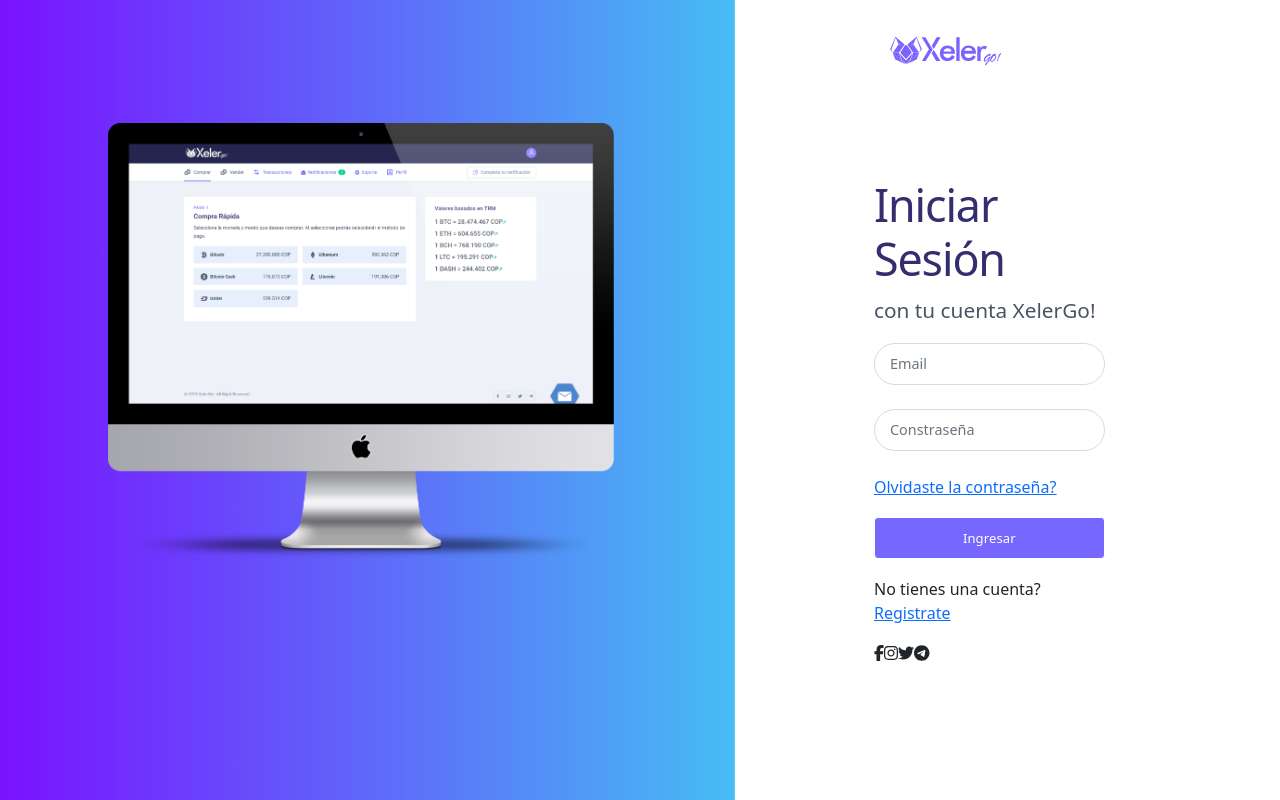
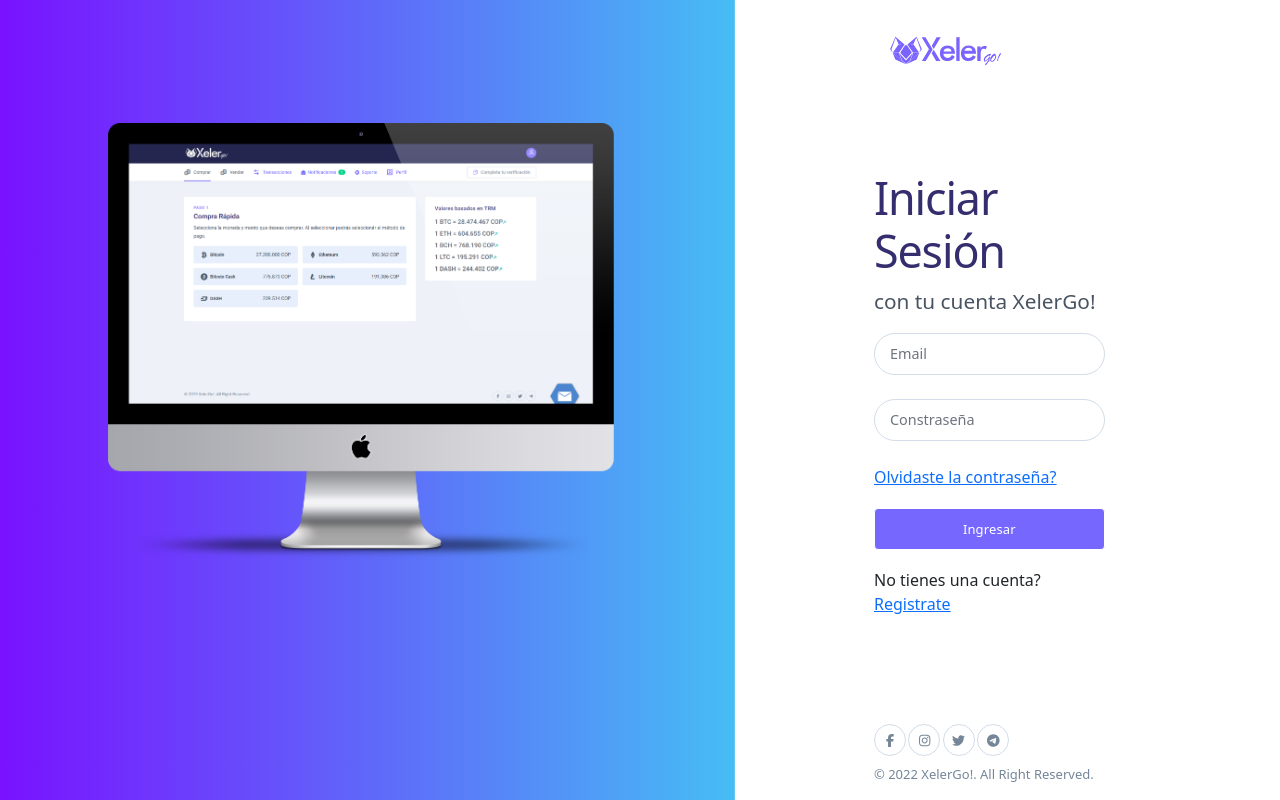
Before and after one commit to jmguerrero95/xeler_frontNew, a Vue app: page /login in a window 1280 px wide. Built offline with nearby package versions, Linux system fonts and the light colour scheme.

Commit message:
Agregador redes sociales como componente reutilizable, uso de flex para corregir posicionamientos y detalles de estabilidad

```diff
--- /dev/null
+++ b/src/components/RedesSociales.vue
@@ -0,0 +1,45 @@
+<template>
+    <div>
+        <div>
+            <a href="#"><font-awesome-icon icon="fa-brands fa-facebook-f"/></a>
+            <a href="#" class="margen"><font-awesome-icon icon="fa-brands fa-instagram"/></a>
+            <a href="#" class="margen"><font-awesome-icon icon="fa-brands fa-twitter"/></a>
+            <a href="#" class="margen"><font-awesome-icon icon="fa-brands fa-telegram-plane"/></a>
+        </div>
+        <br/>
+        <div id="copyright"><p>© 2022 XelerGo!. All Right Reserved.</p></div>
+    </div>
+</template>
+
+<script>
+export default {
+    name: 'RedesSociales',
+    components:{
+        //VueTyper,
+        //Money,
+        //Loading
+    },
+}
+</script>
+<style scoped>
+    a{
+        font-size: 13px;
+        display: block;
+        text-align: center;
+        width: 32px;
+        line-height: 30px;
+        border-radius: 50%;
+        color: #758698;
+        border: 1px solid #d2dde9;
+        float: left;
+    }
+    .margen{
+        margin-left: 1%;
+    }
+    #copyright{
+        font-size: 13px;
+        color: #758698;
+        margin-top: 7%;
+    }
+
+</style>
--- a/src/views/Register.vue
+++ b/src/views/Register.vue
@@ -34,7 +34,11 @@
                     <!--<input class="form-control input_style" type="text" placeholder="Constraseña">-->
                     <BotonGenerico texto="Crear cuenta" class="boton"></BotonGenerico>
                     <!--<button type="submit" class="btn btn-primary btn-block">Ingresar</button>-->
-                    <p class="">Ya tienes cuenta?<router-link to="/login"><a href="#">Inicia sesión</a></router-link></p>
+                    <p class="">Ya tienes cuenta?<router-link to="/login"><a href="#"> Inicia sesión</a></router-link></p>
+                    <br/>
+                    <div>
+                        <RedesSociales></RedesSociales>
+                    </div>
                 </div>
                 <div class="col-3">
 
@@ -49,6 +53,7 @@
     import ImgLogin from "@/components/Img-login.vue";
     import InputGenerico from "@/components/Input-generico.vue";
     import BotonGenerico from "@/components/Boton-generico";
+    import RedesSociales from "@/components/RedesSociales";
   /* eslint-disable */
 export default {
     name: 'Register',
@@ -56,6 +61,7 @@ export default {
         ImgLogin,
         InputGenerico,
         BotonGenerico,
+        RedesSociales
         //VueTyper,
         //Money,
         //Loading
--- a/src/views/Reset.vue
+++ b/src/views/Reset.vue
@@ -6,8 +6,11 @@
                 <div class=col-3>
 
                 </div>
-                <div class="col-6">
+                <div class="col-6 contenido">
+                    <div>
                         <img src="@/assets/xeler_go.svg" class="img-fluid logo">
+                    </div>
+                    <div>
                         <h2 class="cabecera">Recupera la contraseña</h2>
                         <p class="parrafo">de tu cuenta XelerGo!</p>
                         <InputGenerico type="text" placeholder="Email"></InputGenerico>
@@ -18,6 +21,10 @@
                         <BotonGenerico texto="Ingresar" class="boton"></BotonGenerico>
                         <!--<button type="submit" class="btn btn-primary btn-block">Ingresar</button>-->
                         <p class="">No tienes una cuenta? <router-link to="/register"><a href="#">Registrate</a></router-link></p>
+                    </div>
+                    <div>
+                        <RedesSociales></RedesSociales>
+                    </div>
                 </div>
                 <div class="col-3">
 
@@ -32,6 +39,7 @@
     import ImgLogin from "@/components/Img-login.vue";
     import InputGenerico from "@/components/Input-generico.vue";
     import BotonGenerico from "@/components/Boton-generico";
+    import RedesSociales from "@/components/RedesSociales";
   /* eslint-disable */
 export default {
     name: 'Reset',
@@ -39,6 +47,7 @@ export default {
         ImgLogin,
         InputGenerico,
         BotonGenerico,
+        RedesSociales
         //VueTyper,
         //Money,
         //Loading
@@ -51,6 +60,12 @@ export default {
 }
 </script>
 <style scoped>
+    .contenido{
+        min-height: 100vh;
+        display: flex;
+        flex-direction: column;
+        justify-content: space-between;
+    }
     .boton{
         margin-top: 8%;
         margin-bottom: 8%;
@@ -81,7 +96,7 @@ export default {
         letter-spacing: -0.025em;
         color: #342d6e;
         line-height: 1.2;
-        margin-top: 43%;
+        /*margin-top: 43%;*/
     }
     .parrafo{
         display: block;
--- a/src/views/login.vue
+++ b/src/views/login.vue
@@ -6,8 +6,11 @@
                 <div class=col-3>
 
                 </div>
-                <div class="col-6">
+                <div class="col-6 contenido">
+                    <div>
                         <img src="@/assets/xeler_go.svg" class="img-fluid logo">
+                    </div>
+                    <div>
                         <h2 class="cabecera">Iniciar Sesión
                         </h2>
                         <p class="parrafo">con tu cuenta XelerGo!</p>
@@ -21,10 +24,11 @@
                         <router-link to="/dashboard"><BotonGenerico texto="Ingresar" class="boton"></BotonGenerico></router-link>
                         <!--<button type="submit" class="btn btn-primary btn-block">Ingresar</button>-->
                         <p class="">No tienes una cuenta? <router-link to="/register"><a href="#">Registrate</a></router-link></p>
-                    <font-awesome-icon icon="fa-brands fa-facebook-f" />
-                    <font-awesome-icon icon="fa-brands fa-instagram" />
-                    <font-awesome-icon icon="fa-brands fa-twitter" />
-                    <font-awesome-icon icon="fa-brands fa-telegram-plane" />
+                    </div>
+                    <div>
+                        <RedesSociales></RedesSociales>
+                    </div>
+
                 </div>
                 <div class="col-3">
 
@@ -39,6 +43,7 @@
     import ImgLogin from "@/components/Img-login.vue";
     import InputGenerico from "@/components/Input-generico.vue";
     import BotonGenerico from "@/components/Boton-generico";
+    import RedesSociales from "@/components/RedesSociales";
   /* eslint-disable */
 export default {
     name: 'Login',
@@ -46,6 +51,7 @@ export default {
         ImgLogin,
         InputGenerico,
         BotonGenerico,
+        RedesSociales
         //VueTyper,
         //Money,
         //Loading
@@ -58,6 +64,12 @@ export default {
 }
 </script>
 <style scoped>
+    .contenido{
+        min-height: 100vh;
+        display: flex;
+        flex-direction: column;
+        justify-content: space-between;
+    }
     .boton{
         margin-top: 8%;
         margin-bottom: 8%;
@@ -88,7 +100,7 @@ export default {
         letter-spacing: -0.025em;
         color: #342d6e;
         line-height: 1.2;
-        margin-top: 43%;
+        /*margin-top: 43%;*/
     }
     .parrafo{
         display: block;
@@ -96,7 +108,7 @@ export default {
         font-size: 130%;
         color: #495463;
         letter-spacing: normal;
-        margin-top: 10px;
+        /*margin-top: 10px;*/
 
     }
 </style>
```
Lines whose indentation alone changed are shown as unchanged.
